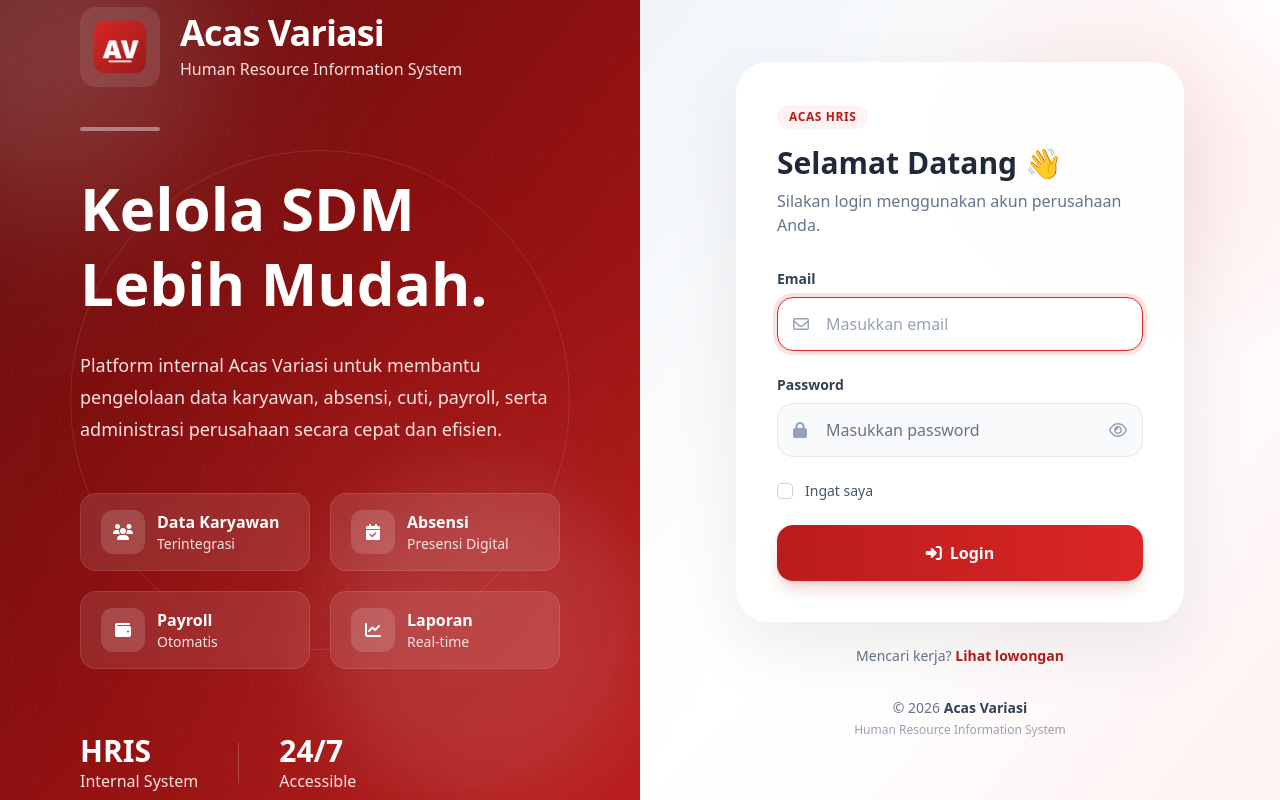
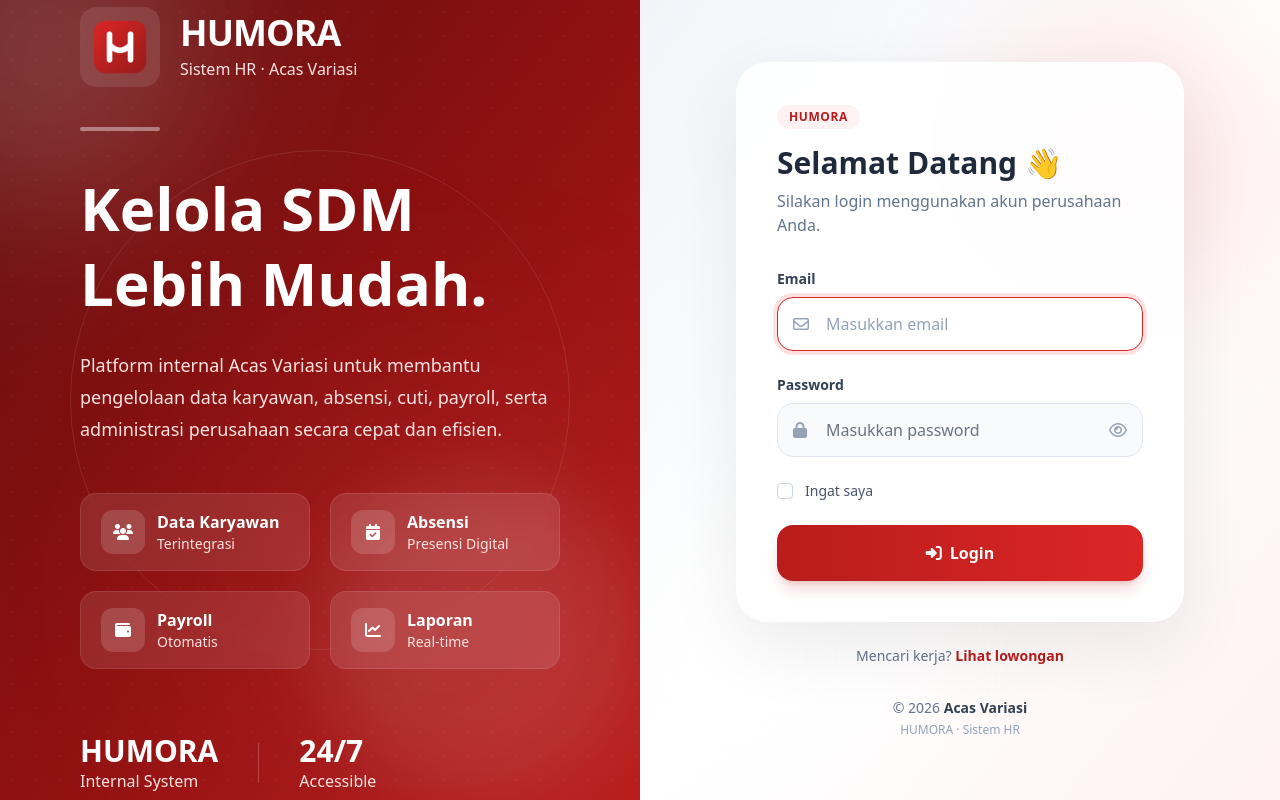
Before and after one commit to denzonn/hris, a Laravel app: page /login in a window 1280 px wide. Run offline with Laravel 12, Linux system fonts and the light colour scheme; style sheets or scripts are compiled from the project's sources; some libraries are stand-ins or nearby versions.

Commit message:
feat: rebrand app as HUMORA with new logo
Co-Authored-By: Claude Opus 5.5 <noreply@anthropic.com>

```diff
--- a/resources/views/auth/login.blade.php
+++ b/resources/views/auth/login.blade.php
@@ -1,6 +1,6 @@
 @extends('layouts.landing')
 
-@section('title', 'Login - Acas HRIS')
+@section('title', 'Login - HUMORA')
 
 @section('content')
     <div class="min-h-screen bg-slate-100">
@@ -40,11 +40,11 @@
                         <div>
 
                             <h1 class="text-4xl font-bold tracking-tight text-white">
-                                Acas Variasi
+                                HUMORA
                             </h1>
 
                             <p class="mt-1 text-red-100">
-                                Human Resource Information System
+                                Sistem HR · Acas Variasi
                             </p>
 
                         </div>
@@ -175,7 +175,7 @@
                         <div>
 
                             <h3 class="text-3xl font-bold text-white">
-                                HRIS
+                                HUMORA
                             </h3>
 
                             <p class="text-red-100">
@@ -238,7 +238,7 @@
                             <span
                                 class="inline-flex items-center rounded-full bg-red-50 px-3 py-1 text-xs font-semibold uppercase tracking-wider text-red-700">
 
-                                ACAS HRIS
+                                HUMORA
 
                             </span>
 
@@ -420,7 +420,7 @@
 
                         <p class="mt-1 text-xs text-slate-400">
 
-                            Human Resource Information System
+                            HUMORA · Sistem HR
 
                         </p>
 
--- a/resources/views/includes/sidebar.blade.php
+++ b/resources/views/includes/sidebar.blade.php
@@ -18,7 +18,7 @@
             <div>
 
                 <h2 class="font-semibold text-slate-800">
-                    HRIS
+                    HUMORA
                 </h2>
 
                 <p class="text-xs text-slate-400">
--- a/resources/views/layouts/app.blade.php
+++ b/resources/views/layouts/app.blade.php
@@ -93,7 +93,7 @@
                     <div>
 
                         <h5 class="text-sm font-semibold text-slate-700">
-                            HRIS Acas Variasi
+                            HUMORA · Acas Variasi
                         </h5>
 
                         <p class="text-xs text-slate-400">
@@ -105,7 +105,7 @@
                     <div class="text-right">
 
                         <p class="text-sm text-slate-500">
-                            HRIS
+                            HUMORA
                         </p>
 
                         <p class="text-xs text-slate-400">
--- a/resources/views/pages/payroll/slip.blade.php
+++ b/resources/views/pages/payroll/slip.blade.php
@@ -87,7 +87,7 @@
             <span class="text-lg font-bold">{{ $rp($d->gaji_bersih) }}</span>
         </div>
 
-        <p class="mt-8 text-xs text-slate-400">Dokumen ini dibuat otomatis oleh sistem HRIS Acas Variasi.</p>
+        <p class="mt-8 text-xs text-slate-400">Dokumen ini dibuat otomatis oleh HUMORA, sistem HR Acas Variasi.</p>
     </div>
 </body>
 
```
Also changed, not shown: CLAUDE.md (+1 -1 lines), docs/DEPLOY.md (+1 -1 lines), docs/ROADMAP.md (+1 -1 lines), public/images/logo.png, 1 other file.
